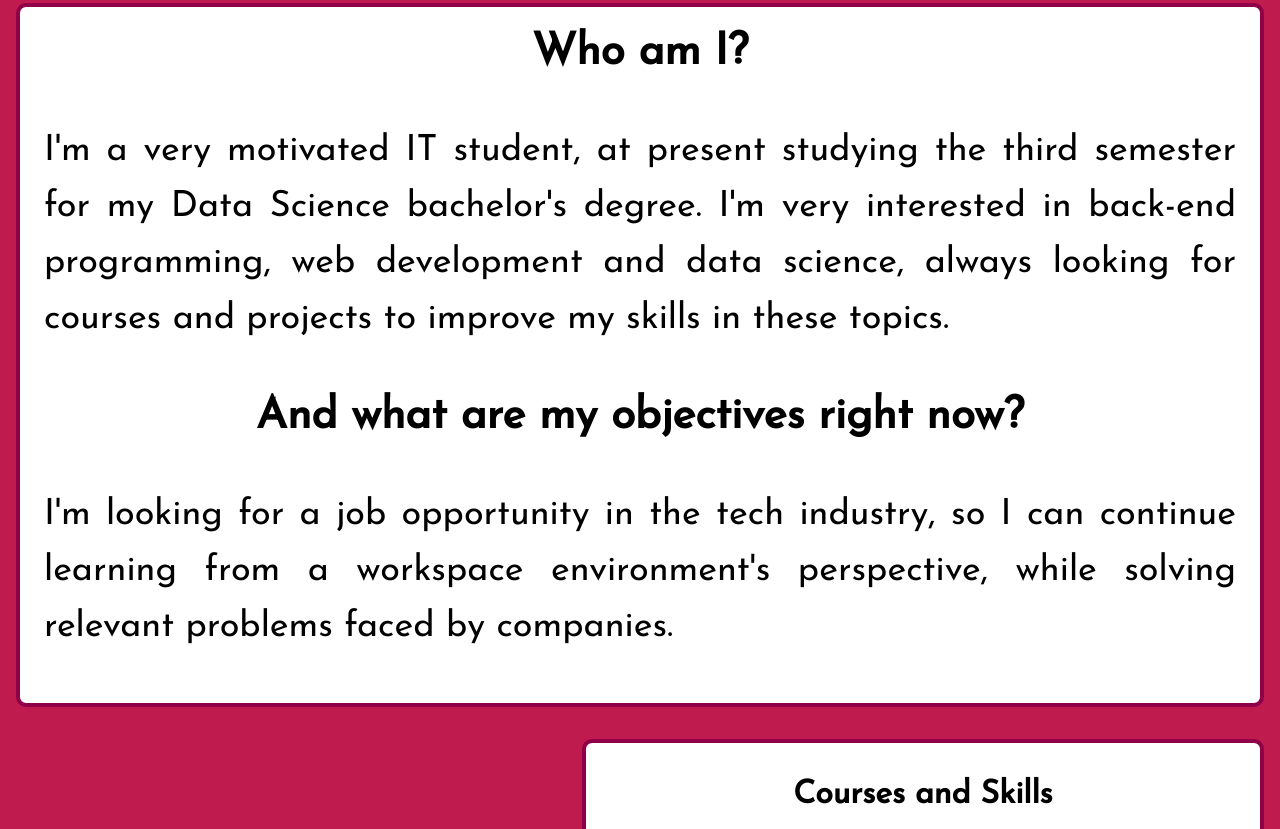
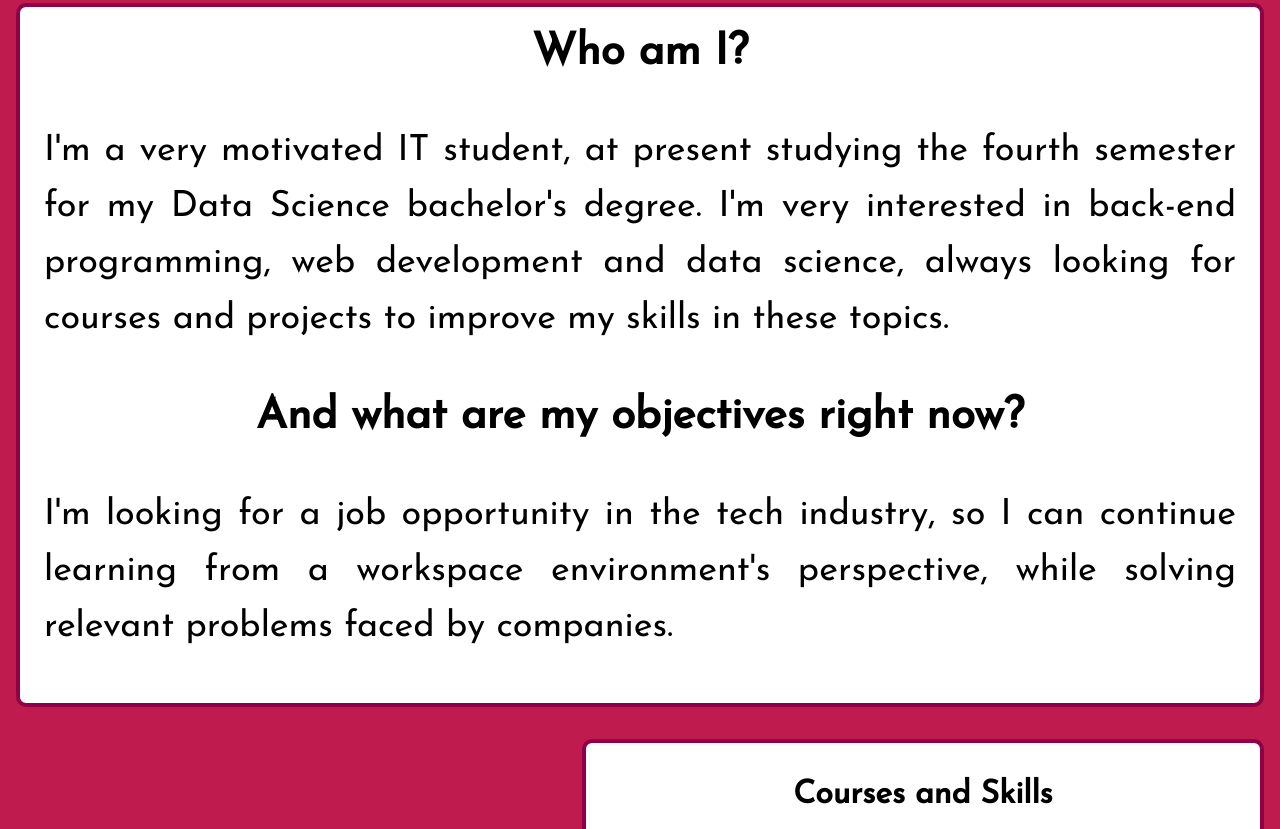
Before and after one commit to phmartinsnetto/phmartinsnetto.github.io, a plain HTML site: page index.html in a window 1280 px wide. Shown: the part 860-1689 px from the top of the page. Drawn offline with Linux system fonts and the light colour scheme.

Commit message:
Update index.html

```diff
--- a/index.html
+++ b/index.html
@@ -38,7 +38,7 @@
             </div>
             <div class="about border">
                 <h2>Who am I?</h2>
-                <p>I'm a very motivated IT student, at present studying the third semester for my Data Science bachelor's
+                <p>I'm a very motivated IT student, at present studying the fourth semester for my Data Science bachelor's
                     degree. I'm very interested in back-end programming, web development and data science, always
                     looking for courses and projects to improve my skills in these topics.</p>
                 <h2>And what are my objectives right now?</h2>
```
